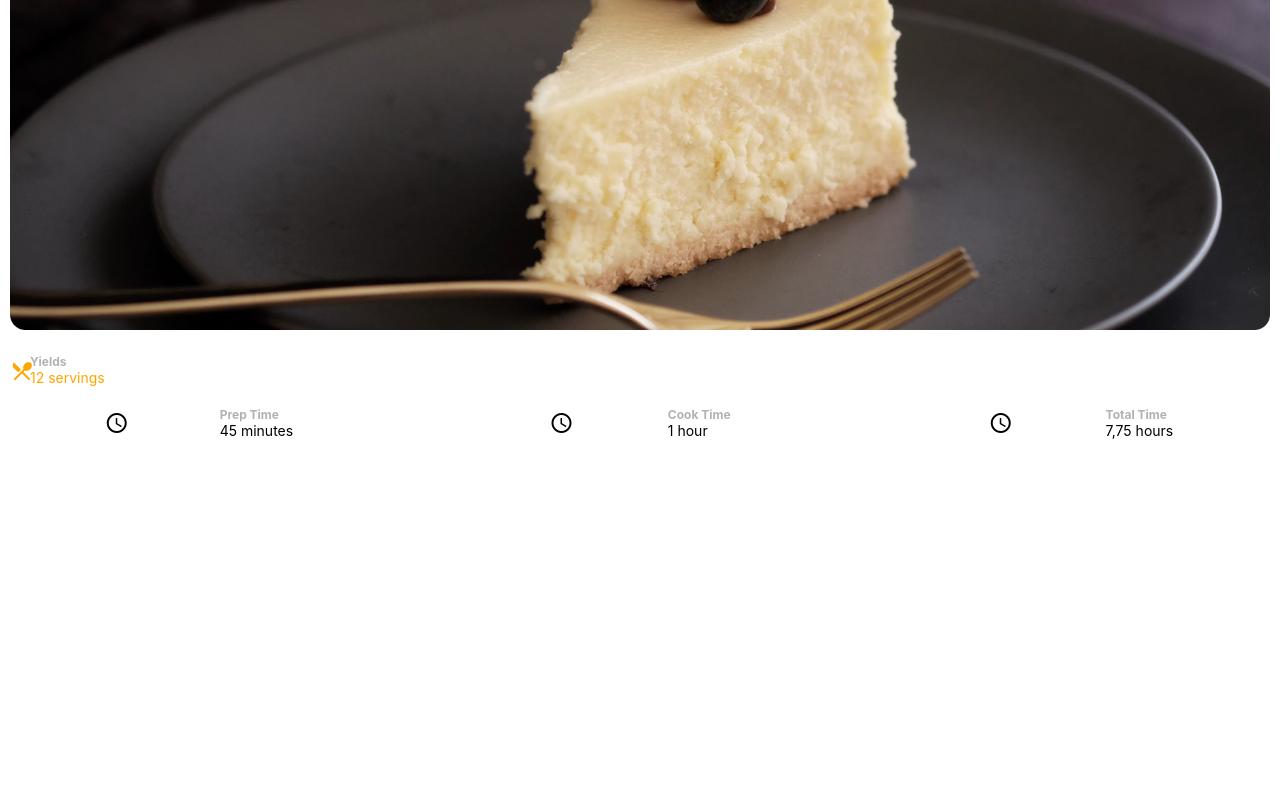
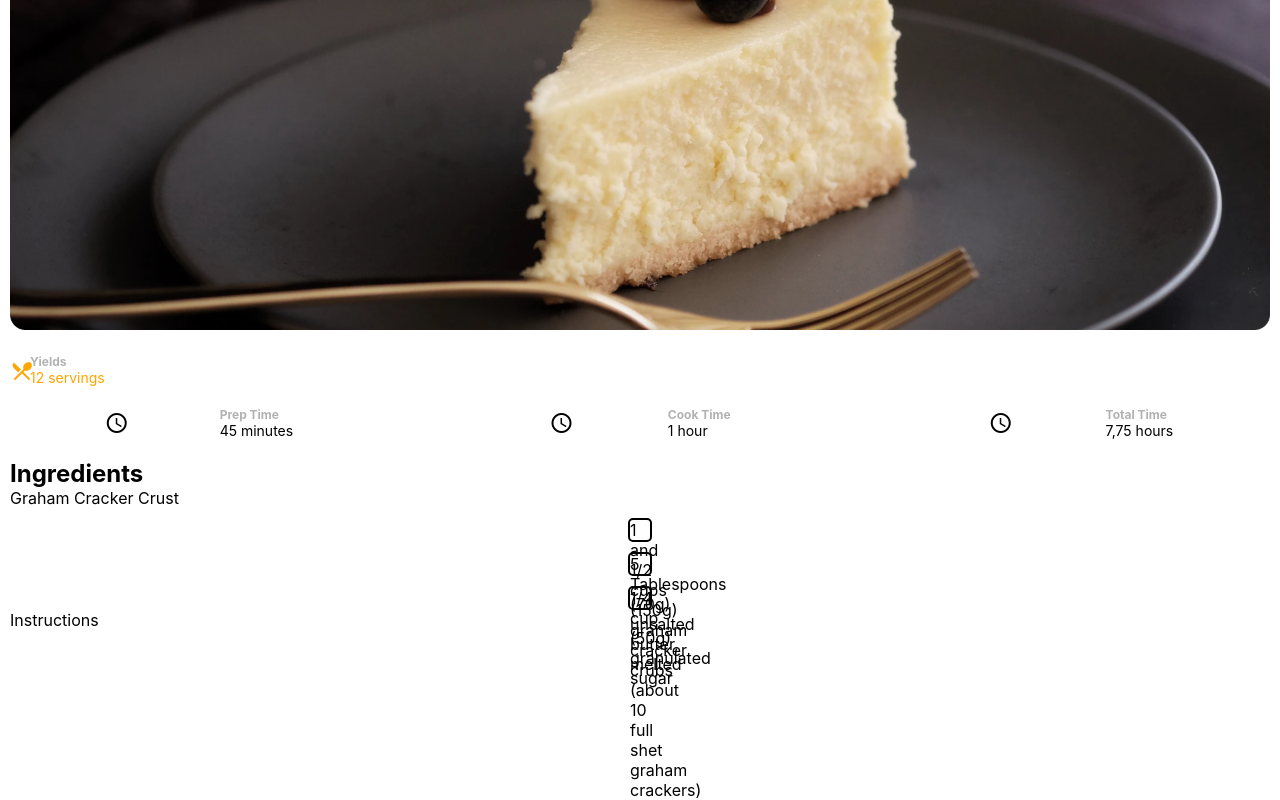
Before and after one commit to LuisDGracia/recipe-page, a React (Create React App) app: page / in a window 1280 px wide. Shown: the part 395-1195 px from the top of the page. Before the commit the page ends 840 px from the top, so only its background shows below. Built offline with nearby package versions, Linux system fonts and the light colour scheme.

Commit message:
Ingredients Started
- Need create a custom checkbox

```diff
--- a/src/components/Ingredients/IngredientStyled.jsx
+++ b/src/components/Ingredients/IngredientStyled.jsx
@@ -0,0 +1,17 @@
+import styled from 'styled-components'
+
+const IngredientsContainer = styled.div`
+  width: 100%;
+
+  margin-top: 20px;
+
+  order: 2;
+`
+
+const IngredientsList = styled.ul`
+  padding: 0;
+
+  list-style: none;
+`;
+
+export { IngredientsContainer, IngredientsList };
--- a/src/components/Ingredients/Ingredients.jsx
+++ b/src/components/Ingredients/Ingredients.jsx
@@ -1,8 +1,25 @@
+import { IngredientsContainer, IngredientsList } from "./IngredientStyled";
+import ListItem from "./Util/List";
 
 export default function Ingredients() {
-  return (
-    <div>
+	return (
+		<IngredientsContainer>
+			<h2>Ingredients</h2>
+			<p>Graham Cracker Crust</p>
 
-    </div>
-  )
+			<IngredientsList>
+				<ListItem
+					id="crubs"
+					ingredient="1 and 1/2 cups (150g) graham cracker crubs (about 10 full shet graham crackers)" />
+
+				<ListItem
+					id="butter"
+					ingredient="5 Tablespoons (70g) unsalted butter, melted" />
+
+				<ListItem
+					id="sugar"
+					ingredient="1/4 cup (50g) granulated sugar" />
+			</IngredientsList>
+		</IngredientsContainer>
+	);
 }
--- /dev/null
+++ b/src/components/Ingredients/Util/List.jsx
@@ -0,0 +1,19 @@
+import { useState } from 'react';
+import { IngredientItem, CheckBox, Label, Text } from './ListStyled'
+
+export default function ListItem({ ingredient, id }) {
+
+		const [check, setCheck] = useState( false );
+
+		const onChangeHandler = (  ) => {
+			console.log( check )
+			setCheck( !check )
+		}
+
+	return (
+		<IngredientItem >
+			<Label htmlFor={id} >{ ingredient }</Label>
+			<CheckBox type="checkbox" id={id} checked onChange={ () => onChangeHandler() } />
+		</IngredientItem>
+	);
+}
--- /dev/null
+++ b/src/components/Ingredients/Util/ListStyled.jsx
@@ -0,0 +1,38 @@
+import styled from 'styled-components'
+
+const IngredientItem = styled.li`
+	margin-top: 10px;
+
+	display: flex;
+	justify-content: space-evenly;
+	align-items: center;
+`;
+
+const Label = styled.label`
+	width: 20px;
+	height: 20px;
+
+	border: 2px solid black;
+	border-radius: 5px;
+
+	display: inline-block;
+`;
+
+const CheckBox = styled.input`
+  position: absolute;
+  top: -100%;
+
+  visibility: hidden;
+
+  &:checked + ${Label} {
+    background-color: black;
+  }
+`;
+
+const Text = styled.p`
+	width: calc( 100% - 24px );
+
+	display: inline-block;
+`
+
+export { IngredientItem, CheckBox, Label, Text }
--- a/src/components/Instructions/Instructions.jsx
+++ b/src/components/Instructions/Instructions.jsx
@@ -1,8 +1,9 @@
+import { InstructionsContainer } from "./InstructionsStyled";
 
 export default function Instructions() {
   return (
-    <div>
-
-    </div>
+    <InstructionsContainer>
+      Instructions
+    </InstructionsContainer>
   )
 }
--- a/src/components/Instructions/InstructionsStyled.jsx
+++ b/src/components/Instructions/InstructionsStyled.jsx
@@ -0,0 +1,7 @@
+import styled from 'styled-components'
+
+const InstructionsContainer = styled.div`
+  order: 3;
+`
+
+export { InstructionsContainer }
--- a/src/components/Layout/LayoutStyled.jsx
+++ b/src/components/Layout/LayoutStyled.jsx
@@ -7,4 +7,7 @@ export const LayoutContainer = styled.section`
 	padding: 40px 10px 0 10px;
 `
 
-export const RecipeContainer = styled.section``
+export const RecipeContainer = styled.section`
+	display: flex;
+	flex-direction: column;
+`
--- a/src/components/Servings/ServingsStyle.jsx
+++ b/src/components/Servings/ServingsStyle.jsx
@@ -4,6 +4,7 @@ const ServingsContainer = styled.div`
   display: flex;
   justify-content: space-between;
   flex-wrap: wrap;
+  order: 1;
 `
 
 const YieldsContainer = styled.div`
```
Also changed, not shown: 1 other file (tests, documents, lock files or other folders).
